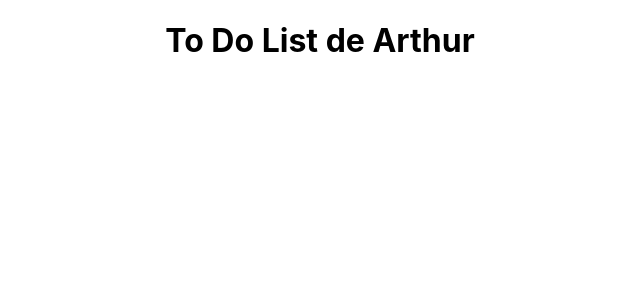
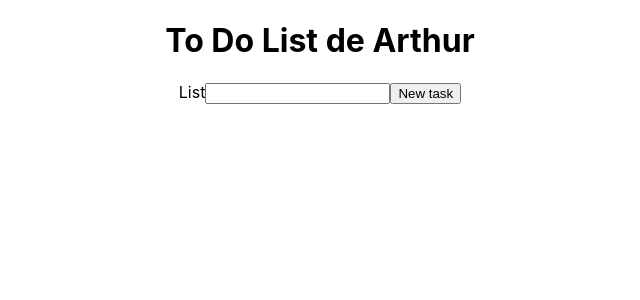
Before and after one commit to GeoffMrc/Tuto, a React (Create React App) app in the folder tutos/: page / in a window 1280 px wide. Shown: the top 300 px of the page, without its empty margins (320-960 px from the left). Built offline with nearby package versions, Linux system fonts and the light colour scheme.

Commit message:
feat(List): create List component feat(NewTask): create new task component used by list

```diff
--- a/tutos/src/App.js
+++ b/tutos/src/App.js
@@ -1,9 +1,11 @@
 import './App.css';
 import { Title } from './components/Title';
+import { List } from './components/List';
 
 const App = () => (
   <div className="App">
     <Title name={'Arthur'} />
+    <List />
   </div>
 );
 
--- /dev/null
+++ b/tutos/src/components/List/NewTask.js
@@ -0,0 +1,14 @@
+import { useState } from 'react';
+
+const NewTask = ({ addNewTask }) => {
+  const [text, setText] = useState('');
+
+  return (
+    <>
+      <input type="text" value={text} onChange={e => setText(e.target.value)} />
+      <button onClick={() => addNewTask(text)}>New task</button>
+    </>
+  );
+};
+
+export { NewTask };
--- /dev/null
+++ b/tutos/src/components/List/index.js
@@ -0,0 +1,19 @@
+import React, { useState } from 'react';
+import { NewTask } from './NewTask';
+
+const List = () => {
+  const [tasks, setTasks] = useState([]);
+
+  const addNewTask = (task) => {
+    console.log(`List: adding new task: ${task}`);
+  };
+
+  return (
+    <div>
+      List
+      <NewTask addNewTask={addNewTask} />
+    </div>
+  );
+};
+
+export { List };
```
